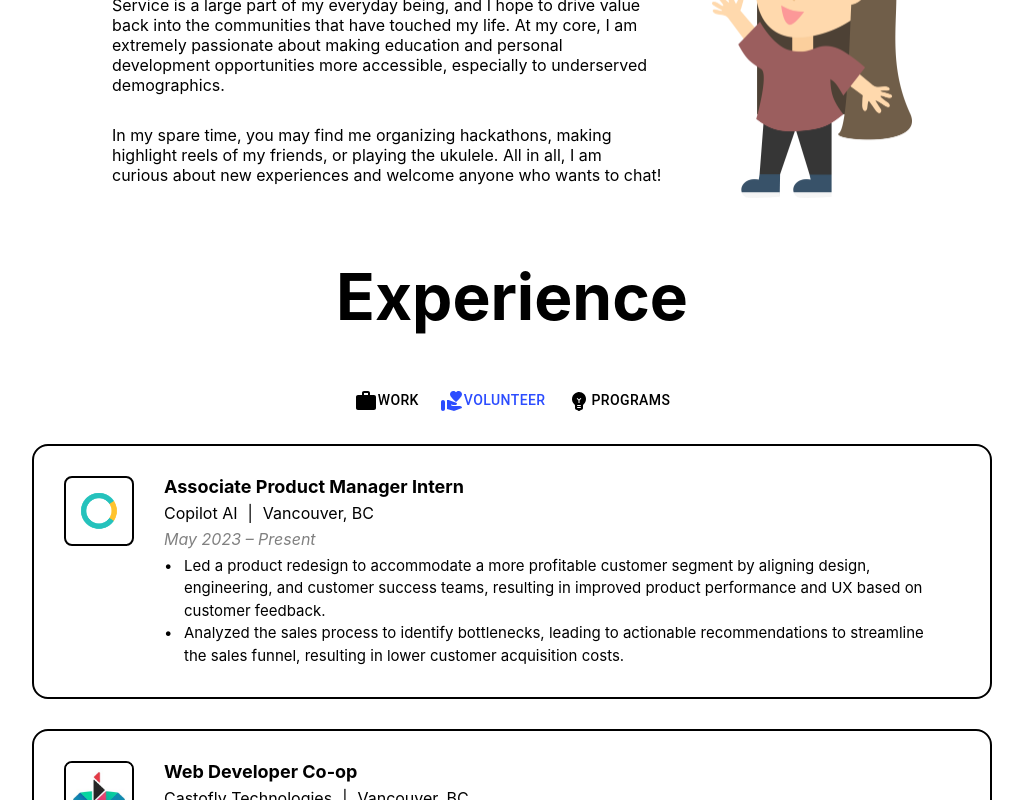
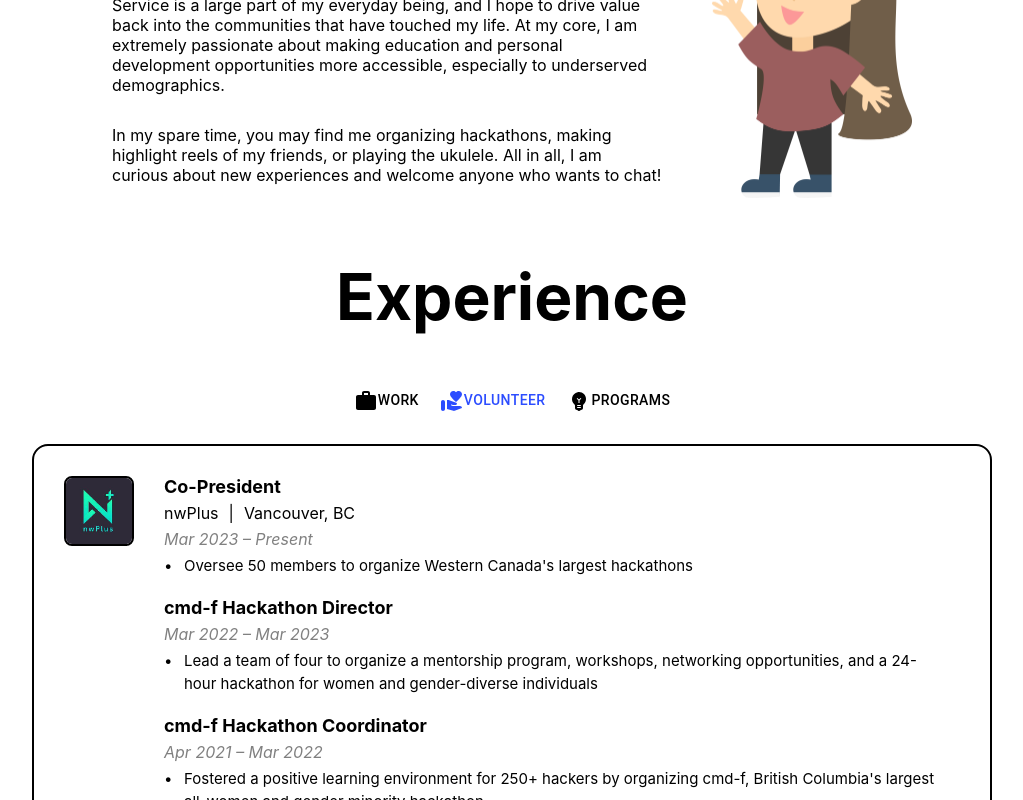
Before and after one commit to tarynwou/me, a Next.js app in the folder nextjs-blog/: page / in a window 1280 px wide. Both pictures are taken after a click on the button "VOLUNTEER". Shown: the part 885-1685 px from the top of the page, without its empty margins (128-1151 px from the left). Built offline with nearby package versions, Linux system fonts and the light colour scheme.

Commit message:
started adding volunteer experiences

```diff
--- a/nextjs-blog/components/VolunteerExperience.tsx
+++ b/nextjs-blog/components/VolunteerExperience.tsx
@@ -7,41 +7,60 @@ import React from "react";
 export default function VolunteerExperience() {
 	return (
 		<Stack className={styles.volunteerExperience}>
+			<Stack className={styles.experienceCard} direction="row">
+				<div className={styles.experienceImageContainer}>
+					<img
+						className={styles.experienceImage}
+						src="/images/nwplus.jpeg"
+						alt="nwPlus"
+					/>
+				</div>
+
+				<Stack>
+					<ExperienceBlurb
+						experienceOrg="nwPlus"
+						experienceRole="Co-President"
+						experienceLocation="Vancouver, BC"
+						experienceStartDate="Mar 2023"
+						experienceEndDate="Present"
+						experienceDescription={[
+							"Oversee 50 members to organize Western Canada's largest hackathons",
+						]}
+					></ExperienceBlurb>
+					<ExperienceBlurb
+						experienceRole="cmd-f Hackathon Director"
+						experienceStartDate="Mar 2022"
+						experienceEndDate="Mar 2023"
+						experienceDescription={[
+							"Lead a team of four to organize a mentorship program, workshops, networking opportunities, and a 24-hour hackathon for women and gender-diverse individuals",
+						]}
+					></ExperienceBlurb>
+					<ExperienceBlurb
+						experienceRole="cmd-f Hackathon Coordinator"
+						experienceStartDate="Apr 2021"
+						experienceEndDate="Mar 2022"
+						experienceDescription={[
+							"Fostered a positive learning environment for 250+ hackers by organizing cmd-f, British Columbia's largest all-women and gender minority hackathon",
+							"Empowered 120+ people of underrepresented genders in tech by developing and hosting events on personal and career growth",
+							"Established 25 mentorship pairings by coordinating the connect-f mentorship program for high school women and gender minorities interested in exploring the tech industry",
+							"Enhanced the HackCamp and nwHacks experience for 1200+ hackers by securing in-kind sponsors, facilitating closing ceremonies, and coordinating hackathon mentors",
+						]}
+					></ExperienceBlurb>
+				</Stack>
+			</Stack>
 			<ExperienceCard
-				imgSrc="/images/copilotai_circle.png"
-				experienceOrg="Copilot AI"
-				experienceRole="Associate Product Manager Intern"
+				imgSrc="/images/yell.jpeg"
+				experienceOrg="YELL Canada"
+				experienceRole="YELL Ambassador"
 				experienceLocation="Vancouver, BC"
-				experienceStartDate="May 2023"
+				experienceStartDate="May 2019"
 				experienceEndDate="Present"
 				experienceDescription={[
-					"Led a product redesign to accommodate a more profitable customer segment by aligning design, engineering, and customer success teams, resulting in improved product performance and UX based on customer feedback.",
-					"Analyzed the sales process to identify bottlenecks, leading to actionable recommendations to streamline the sales funnel, resulting in lower customer acquisition costs.",
-				]}
-			></ExperienceCard>
-			<ExperienceCard
-				imgSrc="/images/castofly.jpeg"
-				experienceOrg="Castofly Technologies"
-				experienceRole="Web Developer Co-op"
-				experienceLocation="Vancouver, BC"
-				experienceStartDate="May 2022"
-				experienceEndDate="Aug 2022"
-				experienceDescription={[
-					"Increased stakeholder interest and funding by developing an analytics dashboard using React and Amazon Web Services (AWS) to track key performance indicators",
-					"Introduced custom video branding by creating a brand kit feature with React and Redux",
-					"Designed and implemented UI/UX for company website with Figma and Webflow after the designer left",
-				]}
-			></ExperienceCard>
-			<ExperienceCard
-				imgSrc="/images/icbc.svg"
-				experienceOrg="ICBC (Insurance Corporation of British Columbia)"
-				experienceRole="Full-Stack Software Developer Co-op"
-				experienceLocation="North Vancouver, BC"
-				experienceStartDate="Jan 2022"
-				experienceEndDate="Apr 2022"
-				experienceDescription={[
-					"Improved insurance claims efficiency by saving 1,208 hours/month of manual work through automating the creation of unfiled Third-Party claims using Blue Prism and a SQL database",
-					"Maintained production stability by containing vulnerabilities in production processes through monthly security patching and upgrading Blue Prism to v.6.10.3",
+					"Represent YELL at conferences and events",
+					"Help maintain the YELL website",
+					"Speak on alumni panels to current YELL students",
+					"Moderate professional panels at YELL events",
+					"Contribute ideas to improve the YELL Program",
 				]}
 			></ExperienceCard>
 		</Stack>
```
Also changed, not shown: nextjs-blog/public/images/nwplus.jpeg (added).
